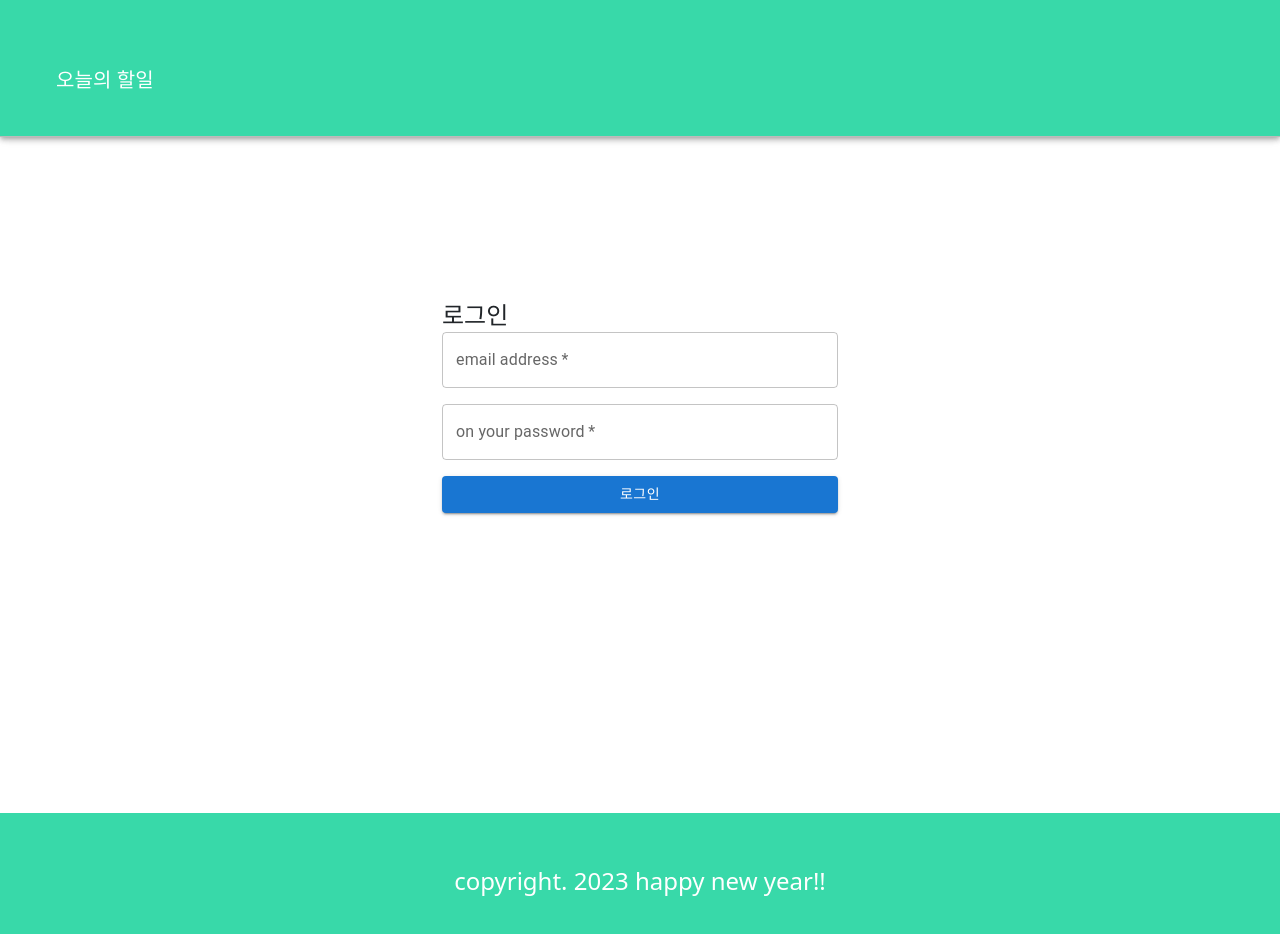
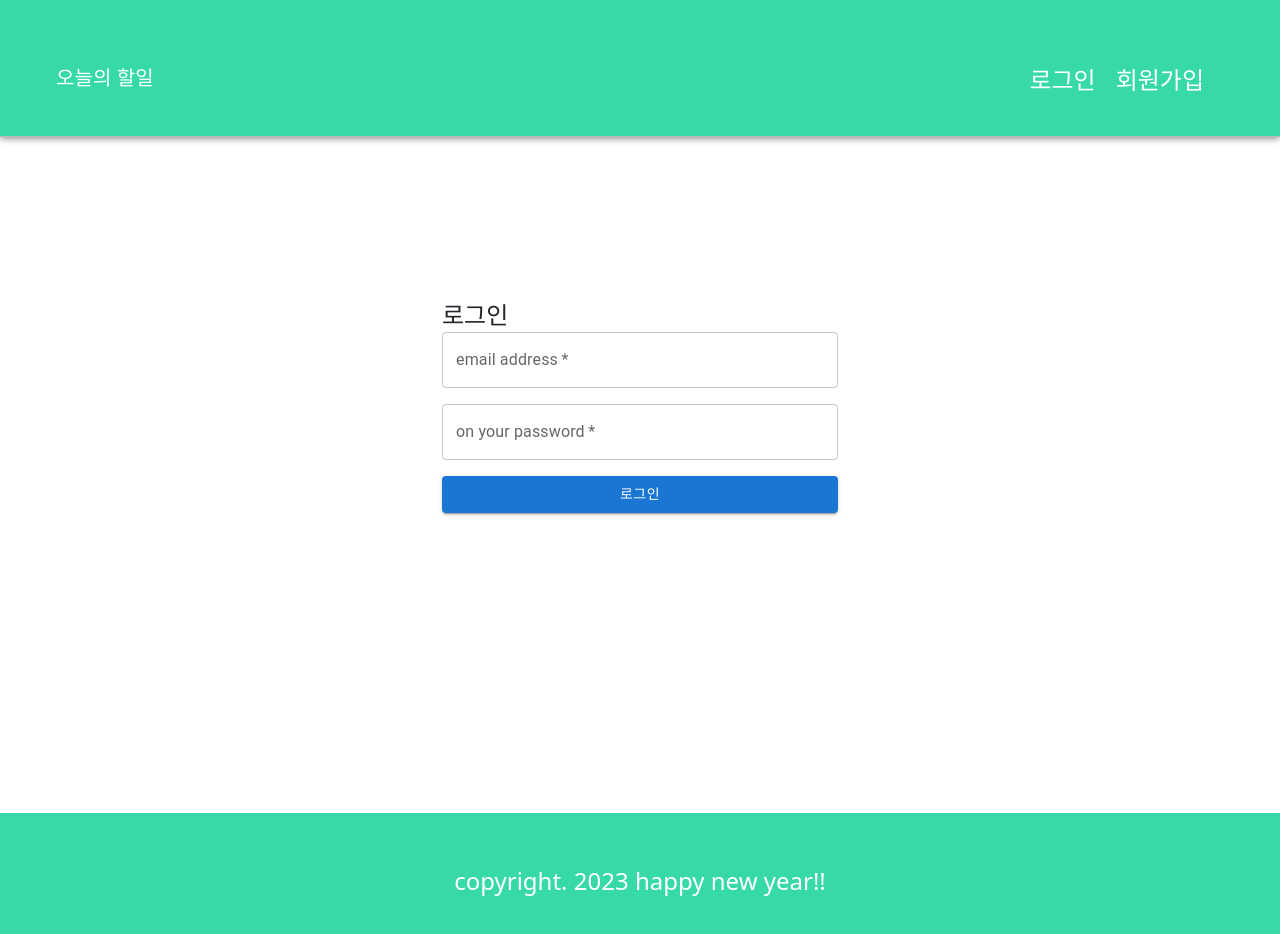
Before and after one commit to taecode/todo-react-app202301, a React (Create React App) app: page /login in a window 1280 px wide. Shown: the top 934 px of the page. Built offline with nearby package versions, Linux system fonts and the light colour scheme.

Commit message:
#헤더에 로그인 회원가입 추가

```diff
--- /dev/null
+++ b/src/components/layout/Header.css
@@ -0,0 +1,15 @@
+
+.btn-group{
+    font-size: 24px;
+}
+
+.btn-group a{
+    color: #fff;
+    text-decoration: none;
+    margin-right: 20px;
+}
+
+.btn-group a:hover{
+    color: rgb(196, 191, 191);
+    font-weight: 700;
+}
--- a/src/components/layout/Header.js
+++ b/src/components/layout/Header.js
@@ -1,6 +1,7 @@
 import React from 'react'
 import {AppBar, Toolbar, Grid, Typography, Button} from "@mui/material";
-
+import { Link } from 'react-router-dom';
+import './Header.css';
 const Header = () => {
   return (
     <AppBar position="fixed" style={{
@@ -20,8 +21,10 @@ const Header = () => {
                     </div>
                 </Grid>
                 <Grid item>
-
-
+                    <div className='btn-group'>
+                        <Link to='/login'>로그인</Link>
+                        <Link to='/join'>회원가입</Link>
+                    </div>
                 </Grid>
             </Grid>
         </Toolbar>
```
